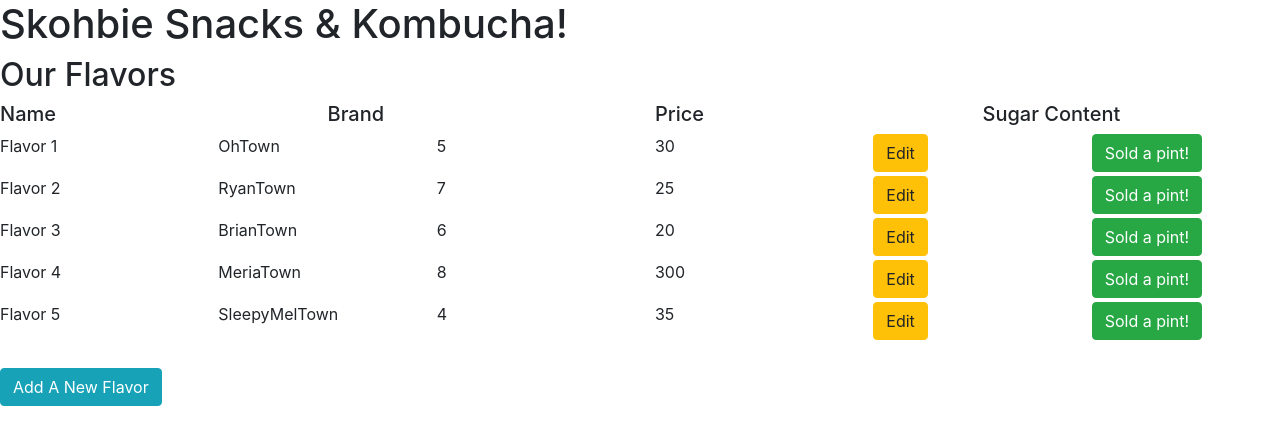
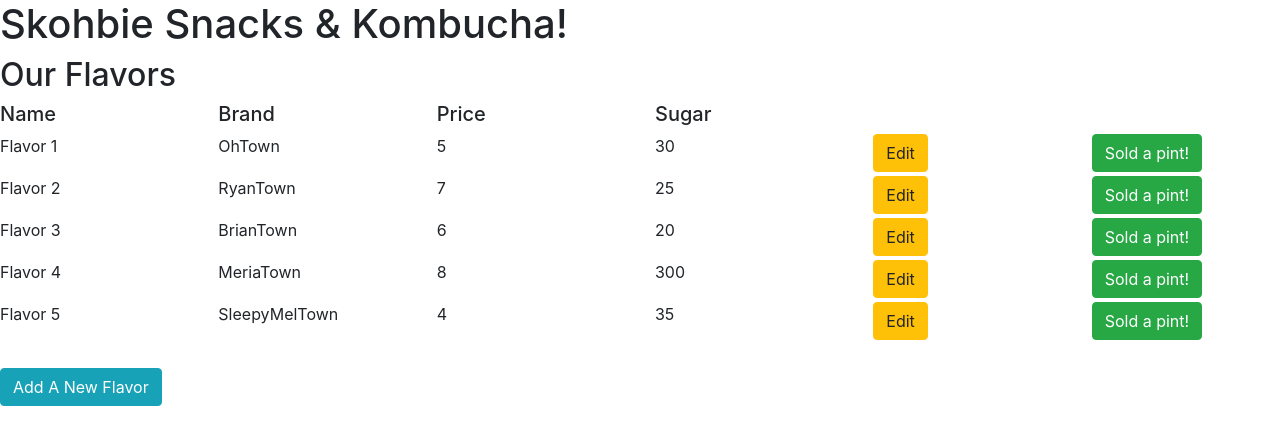
Before and after one commit to sn31/kombucha-store, an Angular app: page / in a window 1280 px wide. Shown: the top 444 px of the page. Built offline with nearby package versions, Linux system fonts and the light colour scheme.

Commit message:
add more stylings

```diff
--- a/src/app/flavors/flavors.component.html
+++ b/src/app/flavors/flavors.component.html
@@ -10,8 +10,10 @@
         <h5>Price</h5>
     </div>
     <div class="col">
-        <h5>Sugar Content</h5>
+        <h5>Sugar</h5>
     </div>
+    <div class="col"></div>
+    <div class="col"></div>
 </div>
 
 <div *ngFor="let flavor of flavors" class="row">
```
